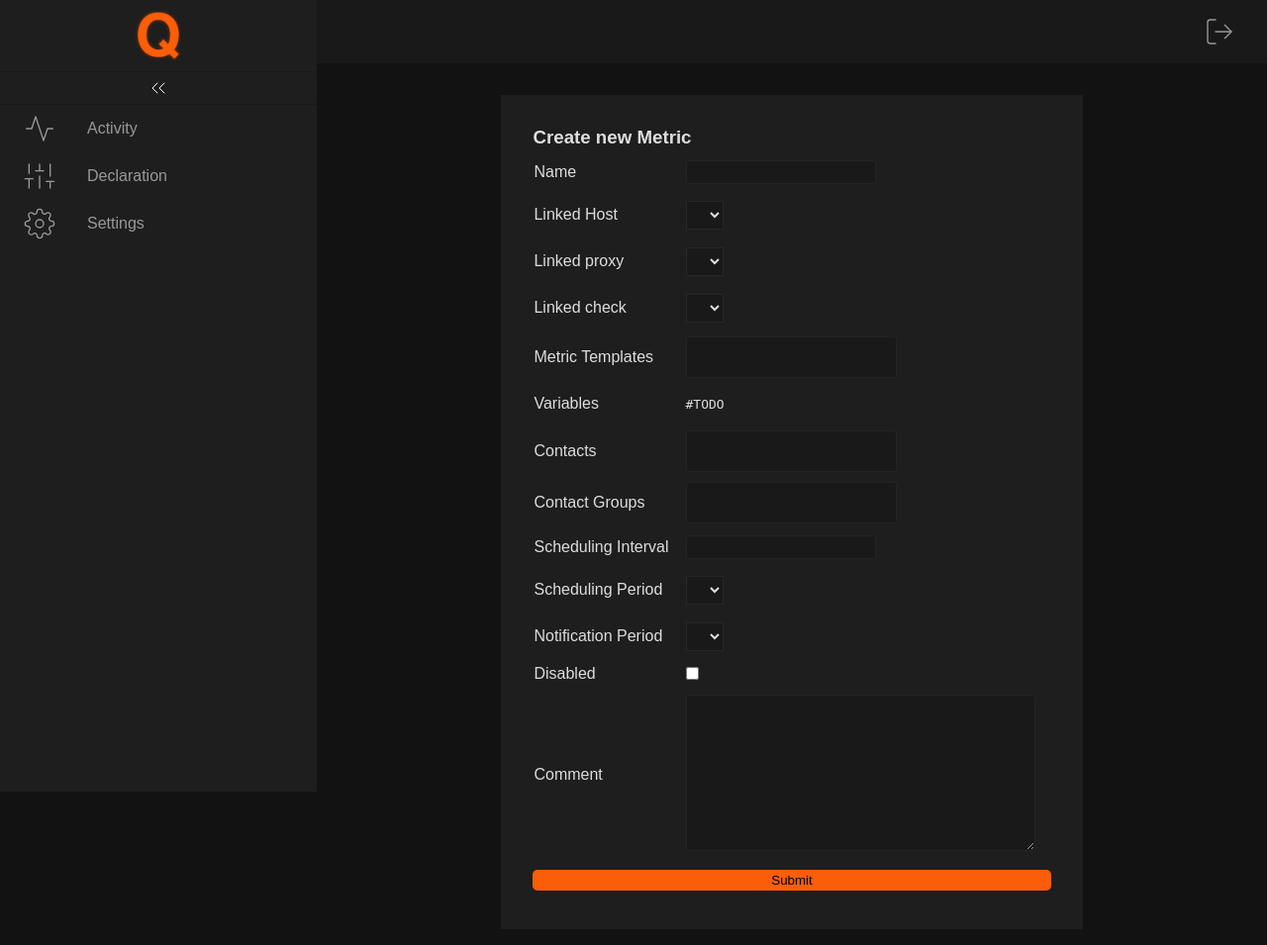
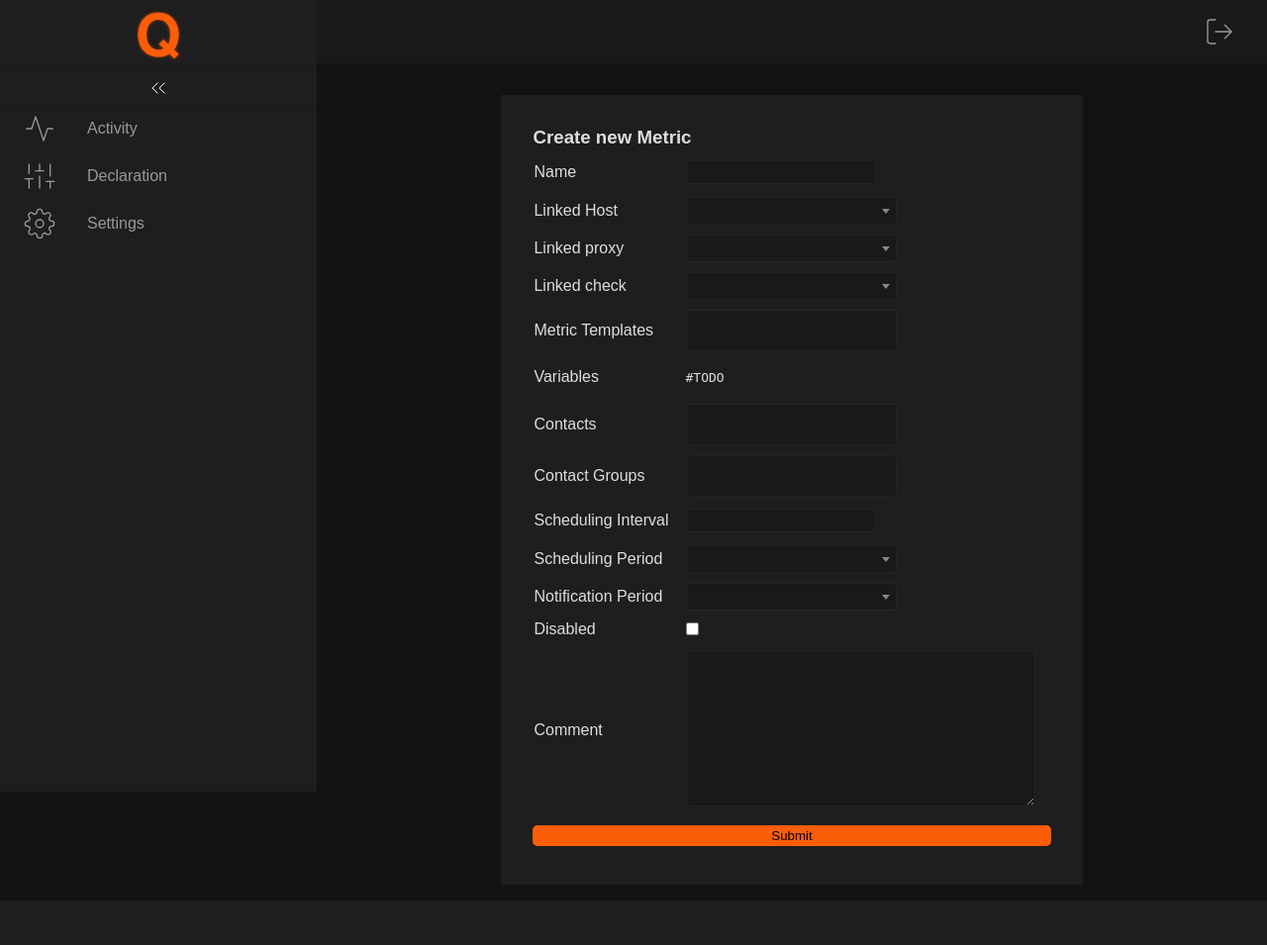
Before and after one commit to monitoring-agency/Q, a Django app: page /declaration/metric/create in a window 1280 px wide. Shown: the whole page at 99% size. After the commit the page ends 855 px from the top, so only its background shows below. Run offline with Django 3.2, Linux system fonts and the light colour scheme; the visitor is signed in with stand-in values (Sample User, id 1); data that the repository does not hold is empty; some libraries are stand-ins or nearby versions; grey boxes are pictures that could not be loaded.

Commit message:
Added singleselect for metrics

```diff
--- a/q_web/templates/declaration/metric/create_or_update.html
+++ b/q_web/templates/declaration/metric/create_or_update.html
@@ -23,7 +23,7 @@
                         <label for="linked_host">Linked Host</label>
                     </td>
                     <td>
-                        <select id="linked_host" name="linked_host" class="select">
+                        <select id="linked_host" name="linked_host" class="singleselect">
                         {% for entry in hosts %}
                         {% if entry.id == existing.linked_host %}
                             <option value="{{ entry.id }}" selected>{{ entry.name }}</option>
@@ -39,7 +39,7 @@
                         <label for="linked_proxy">Linked proxy</label>
                     </td>
                     <td>
-                        <select id="linked_proxy" name="linked_proxy" class="select">
+                        <select id="linked_proxy" name="linked_proxy" class="singleselect">
                         {% for entry in proxies %}
                         {% if existing.linked_proxy == entry.id %}
                             <option value="{{ entry.id }}" selected>{{ entry.name }}</option>
@@ -55,8 +55,8 @@
                         <label for="linked_check">Linked check</label>
                     </td>
                     <td>
-                        <select id="linked_check" name="linked_check" class="select">
-                            <option value=""></option>
+                        <select id="linked_check" name="linked_check" class="singleselect">
+                            <option value="">&nbsp;</option>
                         {% for entry in checks %}
                         {% if existing.linked_check == entry.id %}
                             <option value="{{ entry.id }}" selected>{{ entry.name }}</option>
@@ -136,8 +136,8 @@
                         <label for="scheduling_period">Scheduling Period</label>
                     </td>
                     <td>
-                        <select id="scheduling_period" name="scheduling_period" class="select">
-                            <option value=""></option>
+                        <select id="scheduling_period" name="scheduling_period" class="singleselect">
+                            <option value="">&nbsp;</option>
                         {% for entry in time_periods %}
                         {% if existing.scheduling_period == entry.id %}
                             <option value="{{ entry.id }}" selected>{{ entry.name }}</option>
@@ -153,8 +153,8 @@
                         <label for="notification_period">Notification Period</label>
                     </td>
                     <td>
-                        <select id="notification_period" name="notification_period" class="select">
-                            <option value=""></option>
+                        <select id="notification_period" name="notification_period" class="singleselect">
+                            <option value="">&nbsp;</option>
                         {% for entry in time_periods %}
                         {% if existing.notification_period == entry.id %}
                             <option value="{{ entry.id }}" selected>{{ entry.name }}</option>
```
